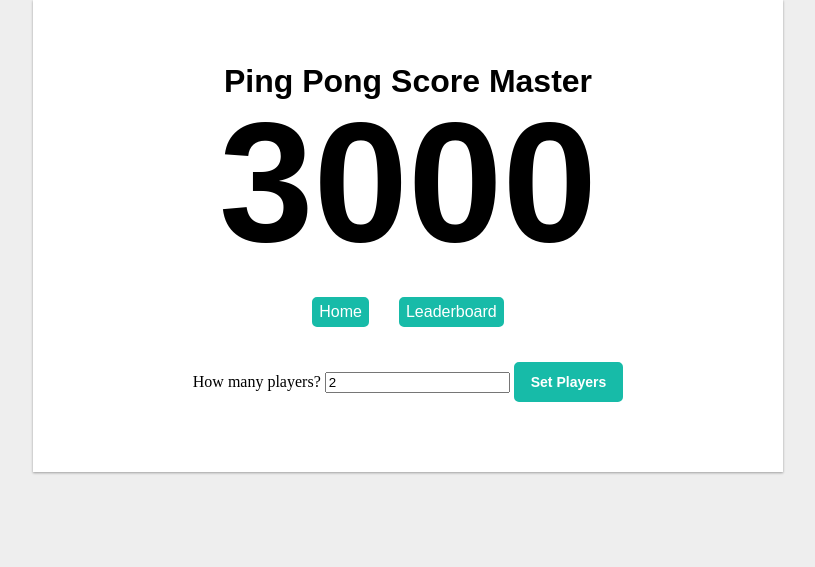
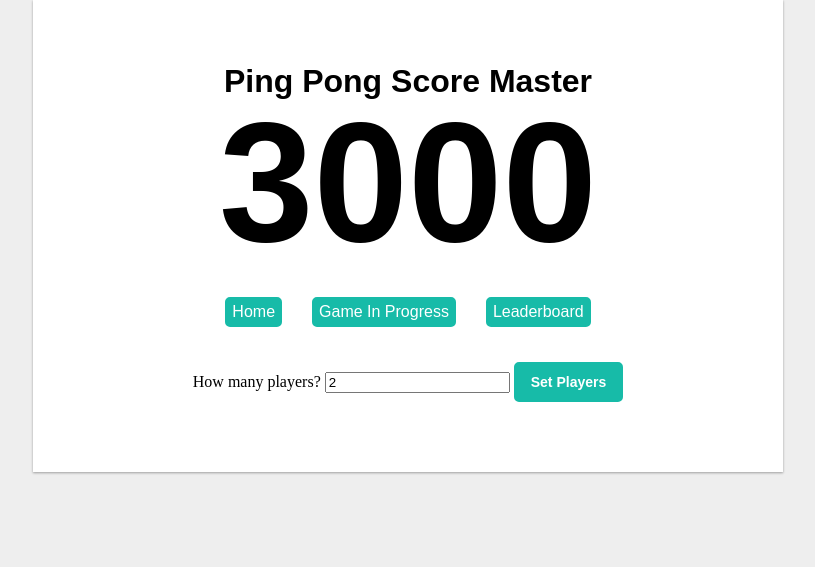
Before and after one commit to thehink/PingPong, a PHP site: page /index.php in a window 1280 px wide. Shown: the top 567 px of the page, without its empty margins (232-1047 px from the left). Run offline with PHP 8.4, Linux system fonts and the light colour scheme; the visitor is signed in with stand-in values (Sample User, id 1); data comes from the database, SQL or seed files in the repository; some web fonts are replaced.

Commit message:
Added a link to game in progress

```diff
--- a/template/header.php
+++ b/template/header.php
@@ -10,5 +10,8 @@
 			<header>
 				<h2>Ping Pong Score Master <br><span>3000</span></h2>
         <a href="index.php">Home</a>
+        <?php if(isset($_SESSION['game_id'])): ?>
+          <a href="game.php">Game In Progress</a>
+        <? endif;?>
         <a href="leaderboard.php">Leaderboard</a>
 			</header>
```
